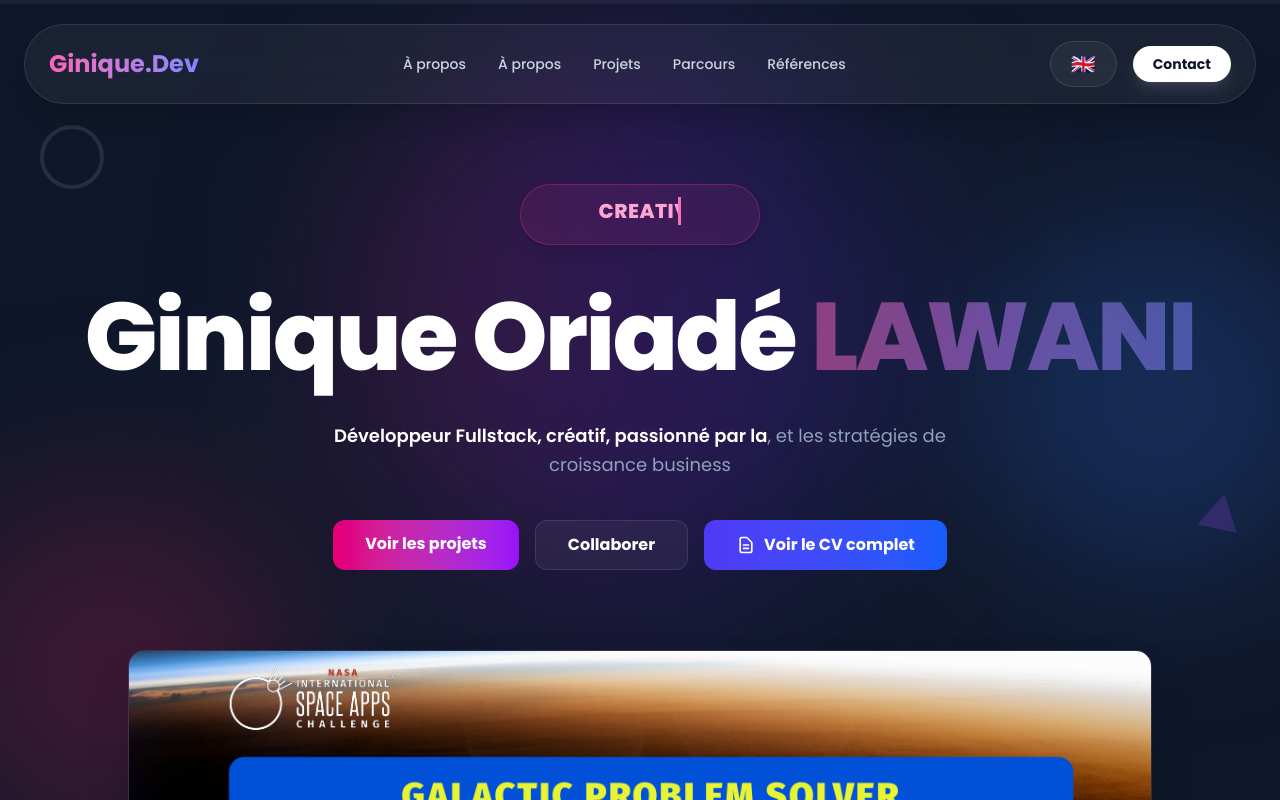
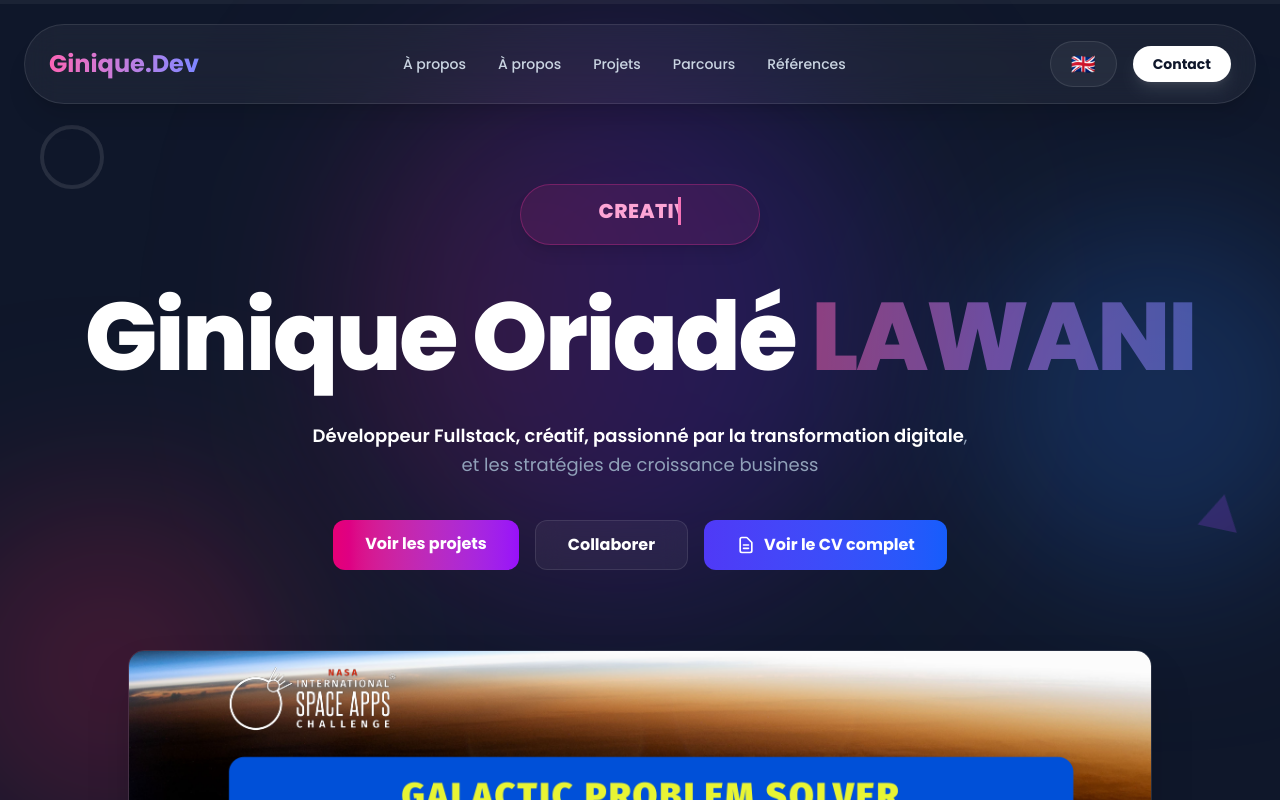
Before and after one commit to israel997/portfolio-ginique-lawani, a Vue app: page / in a window 1280 px wide. Shown: the top 800 px of the page. Built offline with nearby package versions, Linux system fonts and the light colour scheme.

Commit message:
Fix : Corrections of some sentences in translations.js

```diff
--- a/src/i18n/translations.js
+++ b/src/i18n/translations.js
@@ -11,7 +11,7 @@ export default {
     hero: {
       typewriter1: 'Fullstack Developper & Tech Lead',
       typewriter2: 'Creative and Business Solutions oriented.',
-      description: 'Développeur Fullstack, créatif, passionné par la',
+      description: 'Développeur Fullstack, créatif, passionné par la transformation digitale',
       highlight: 'transformation digitale',
       description2: 'et les stratégies de croissance business',
       cta1: 'Voir les projets',
@@ -151,7 +151,7 @@ export default {
     hero: {
       typewriter1: 'Fullstack Developer & Tech Lead',
       typewriter2: 'Creative and Business Solutions oriented.',
-      description: 'Fullstack Developer, creative, passionate about',
+      description: 'Fullstack Developer, creative, passionate about digital transformation',
       highlight: 'digital transformation',
       description2: 'and business growth strategies',
       cta1: 'View projects',
```
